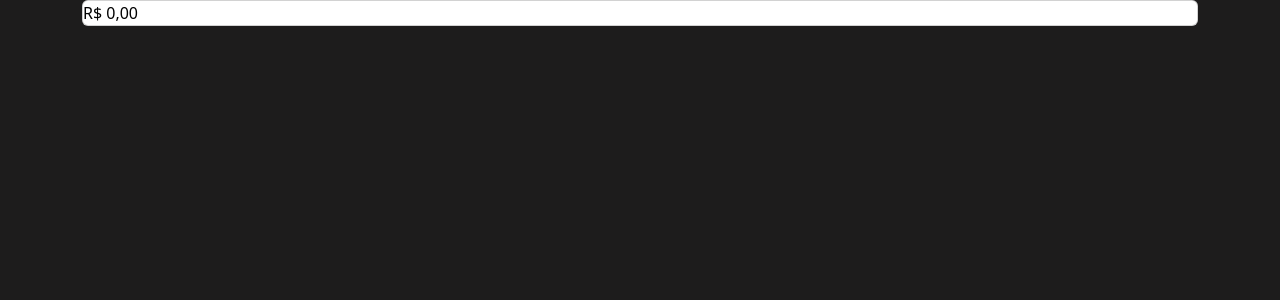
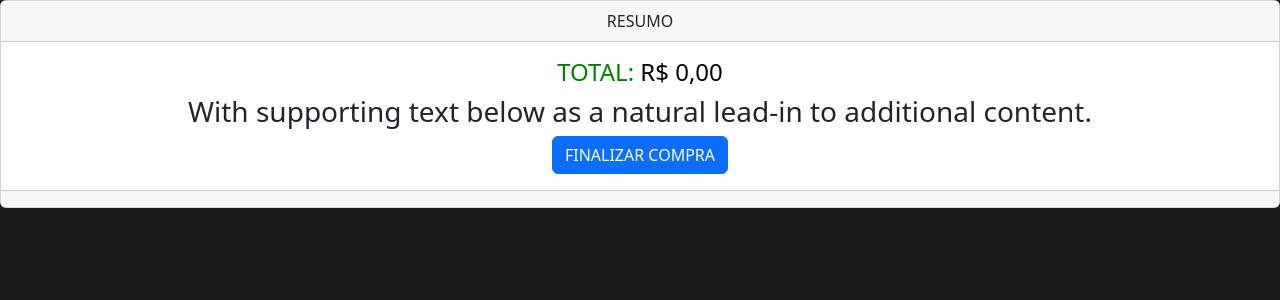
Before and after one commit to luisarturrangel/fundamentos-web, a PHP site: page /carrinho.html in a window 1280 px wide. Shown: the part 54-354 px from the top of the page. Run offline with PHP 8.4, Linux system fonts and the light colour scheme; some libraries are stand-ins or nearby versions.

Commit message:
Desconto-valor

```diff
--- a/projeto final/carrinho.html
+++ b/projeto final/carrinho.html
@@ -34,9 +34,19 @@
 
     </div>
     <div class="container">
-      <span class="cart-total-value text-black card">0</span>
     </div>
-
+    <div class="card text-center">
+      <div class="card-header">
+        RESUMO
+      </div>
+      <div class="card-body">
+        <h4 class="cart-total-value text-black">0</h4>
+        <h3 class="card-text desconto-valor">With supporting text below as a natural lead-in to additional content.</h3>
+        <a href="#" class="btn btn-primary">FINALIZAR COMPRA</a>
+      </div>
+      <div class="card-footer text-body-secondary">
+      </div>
+    </div>
     <script src="js/cart.js"></script>
     <script
       src="https://kit.fontawesome.com/189332a467.js"
--- a/projeto final/css/style.css
+++ b/projeto final/css/style.css
@@ -15,3 +15,7 @@ body{
 .link-verde:hover{
     color: rgb(36, 247, 36);
 }
+.cart-total-value::before{
+    content: 'TOTAL: ';
+    color: green;
+}
```
